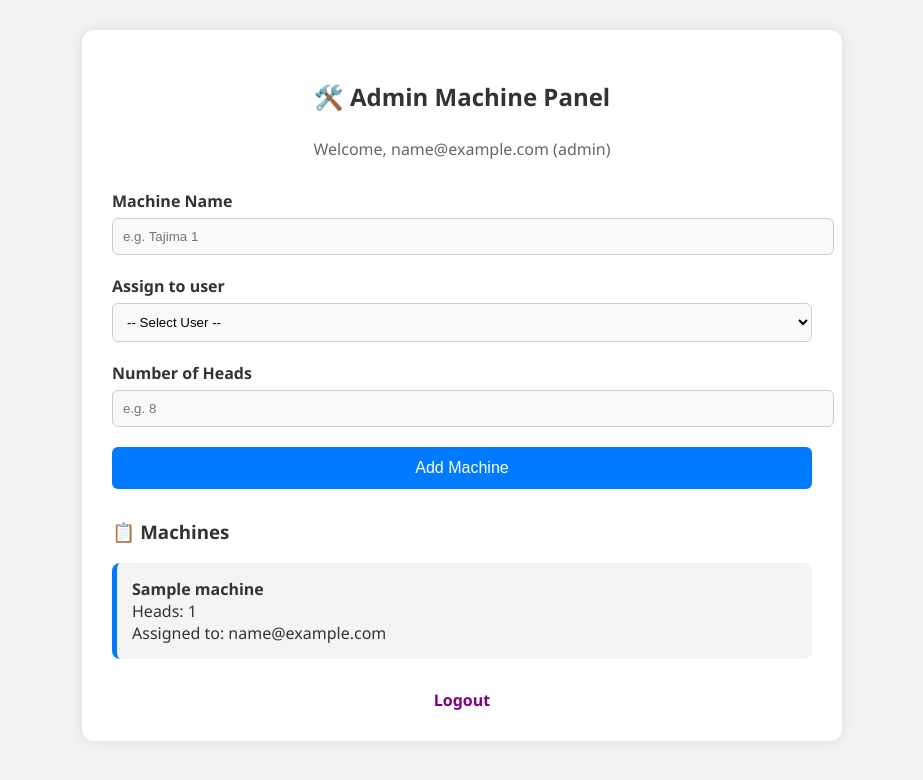
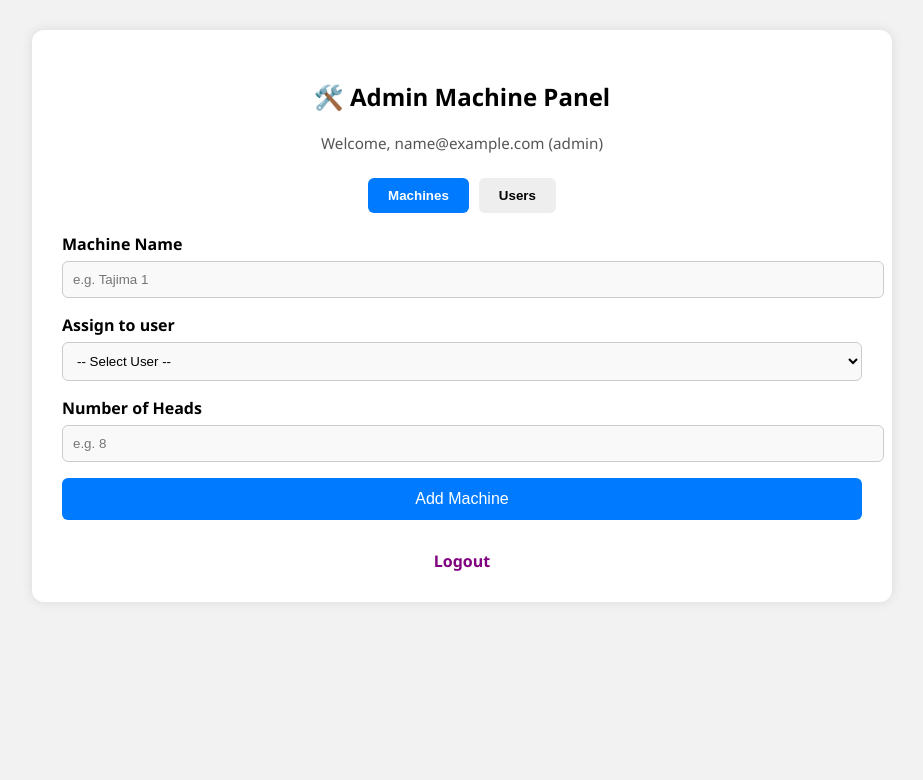
Before and after one commit to gigtarget/needlex, a Flask app: page /admin/machines in a window 1280 px wide. Shown: the top 780 px of the page, without its empty margins (178-1101 px from the left). Run offline with Flask 3, Linux system fonts and the light colour scheme; a user stored in the database is signed in; tables that the repository leaves empty hold one stand-in row (values such as "Sample post").

Commit message:
Update admin_machines.html

```diff
--- a/app/templates/admin_machines.html
+++ b/app/templates/admin_machines.html
@@ -9,11 +9,10 @@
             background-color: #f2f2f2;
             margin: 0;
             padding: 30px;
-            color: #333;
         }
 
         .container {
-            max-width: 700px;
+            max-width: 800px;
             margin: auto;
             background: #fff;
             padding: 30px;
@@ -23,14 +22,44 @@
 
         h2 {
             text-align: center;
-            margin-bottom: 25px;
         }
 
         .welcome {
             text-align: center;
-            margin-bottom: 30px;
-            font-size: 1rem;
-            color: #666;
+            margin-bottom: 25px;
+            font-size: 0.95rem;
+            color: #555;
+        }
+
+        .tabs {
+            display: flex;
+            justify-content: center;
+            margin-bottom: 20px;
+        }
+
+        .tab {
+            padding: 10px 20px;
+            margin: 0 5px;
+            border: none;
+            background: #eee;
+            cursor: pointer;
+            border-radius: 6px;
+            font-weight: bold;
+        }
+
+        .tab.active {
+            background: #007bff;
+            color: white;
+        }
+
+        .form-section,
+        .machine-list,
+        .user-list {
+            display: none;
+        }
+
+        .active-section {
+            display: block;
         }
 
         label {
@@ -42,20 +71,20 @@
         input, select {
             width: 100%;
             padding: 10px;
-            margin-bottom: 20px;
+            margin-bottom: 16px;
             border-radius: 6px;
             border: 1px solid #ccc;
             background: #f9f9f9;
         }
 
         .btn {
+            width: 100%;
             background-color: #007bff;
             color: white;
-            border: none;
             padding: 12px;
             font-size: 1rem;
+            border: none;
             border-radius: 6px;
-            width: 100%;
             cursor: pointer;
         }
 
@@ -63,16 +92,30 @@
             background-color: #0056b3;
         }
 
-        .machine-list {
-            margin-top: 30px;
+        .machine-card {
+            background: #f4f4f4;
+            padding: 15px;
+            border-radius: 8px;
+            margin-bottom: 15px;
+            border-left: 5px solid #007bff;
+            position: relative;
         }
 
-        .machine-card {
-            background: #f4f4f4;
-            border-radius: 8px;
-            padding: 15px;
-            margin-bottom: 15px;
-            border-left: 5px solid #007bff;
+        .actions {
+            position: absolute;
+            top: 15px;
+            right: 15px;
+        }
+
+        .actions a {
+            margin-left: 10px;
+            text-decoration: none;
+            font-weight: bold;
+            color: #007bff;
+        }
+
+        .actions a.delete {
+            color: red;
         }
 
         .logout {
@@ -95,11 +138,18 @@
         Welcome, {{ current_user.email }} (admin)
     </div>
 
+    <div class="tabs">
+        <button class="tab active" onclick="toggleTab('machines')">Machines</button>
+        <button class="tab" onclick="toggleTab('users')">Users</button>
+    </div>
+
+    <!-- Add Machine Form -->
+    <div id="machines" class="form-section active-section">
         <form method="POST">
-        <label for="machine_name">Machine Name</label>
+            <label>Machine Name</label>
             <input type="text" name="machine_name" placeholder="e.g. Tajima 1" required>
 
-        <label for="assigned_user">Assign to user</label>
+            <label>Assign to user</label>
             <select name="assigned_user" required>
                 <option value="">-- Select User --</option>
                 {% for user in users %}
@@ -107,8 +157,8 @@
                 {% endfor %}
             </select>
 
-        <label for="head_count">Number of Heads</label>
-        <input type="number" name="head_count" min="1" max="15" placeholder="e.g. 8" required>
+            <label>Number of Heads</label>
+            <input type="number" name="head_count" placeholder="e.g. 8" min="1" max="15" required>
 
             <button type="submit" class="btn">Add Machine</button>
         </form>
@@ -120,11 +170,32 @@
                 <div class="machine-card">
                     <strong>{{ machine.name }}</strong><br>
                     Heads: {{ machine.heads|length }}<br>
+                    Needle Changes: {{ needle_counts[machine.id] }}<br>
                     Assigned to: {{ machine.owner.email }}
+
+                    <div class="actions">
+                        <a href="{{ url_for('admin.edit_machine', machine_id=machine.id) }}">✏️ Edit</a>
+                        <a class="delete" href="{{ url_for('admin.delete_machine', machine_id=machine.id) }}" onclick="return confirm('Are you sure you want to delete this machine?');">🗑️ Delete</a>
+                    </div>
                 </div>
                 {% endfor %}
             {% else %}
                 <p>No machines added yet.</p>
+            {% endif %}
+        </div>
+    </div>
+
+    <!-- User List -->
+    <div id="users" class="user-list">
+        <h3>👤 Registered Users</h3>
+        {% if users %}
+            <ul>
+                {% for user in users %}
+                    <li>{{ user.email }} ({{ user.role }})</li>
+                {% endfor %}
+            </ul>
+        {% else %}
+            <p>No users found.</p>
         {% endif %}
     </div>
 
@@ -133,5 +204,15 @@
     </div>
 </div>
 
+<script>
+    function toggleTab(tab) {
+        document.querySelectorAll('.tab').forEach(btn => btn.classList.remove('active'));
+        document.querySelectorAll('.form-section, .user-list').forEach(sec => sec.classList.remove('active-section'));
+
+        document.getElementById(tab).classList.add('active-section');
+        event.target.classList.add('active');
+    }
+</script>
+
 </body>
 </html>
```
Lines whose indentation alone changed are shown as unchanged.
